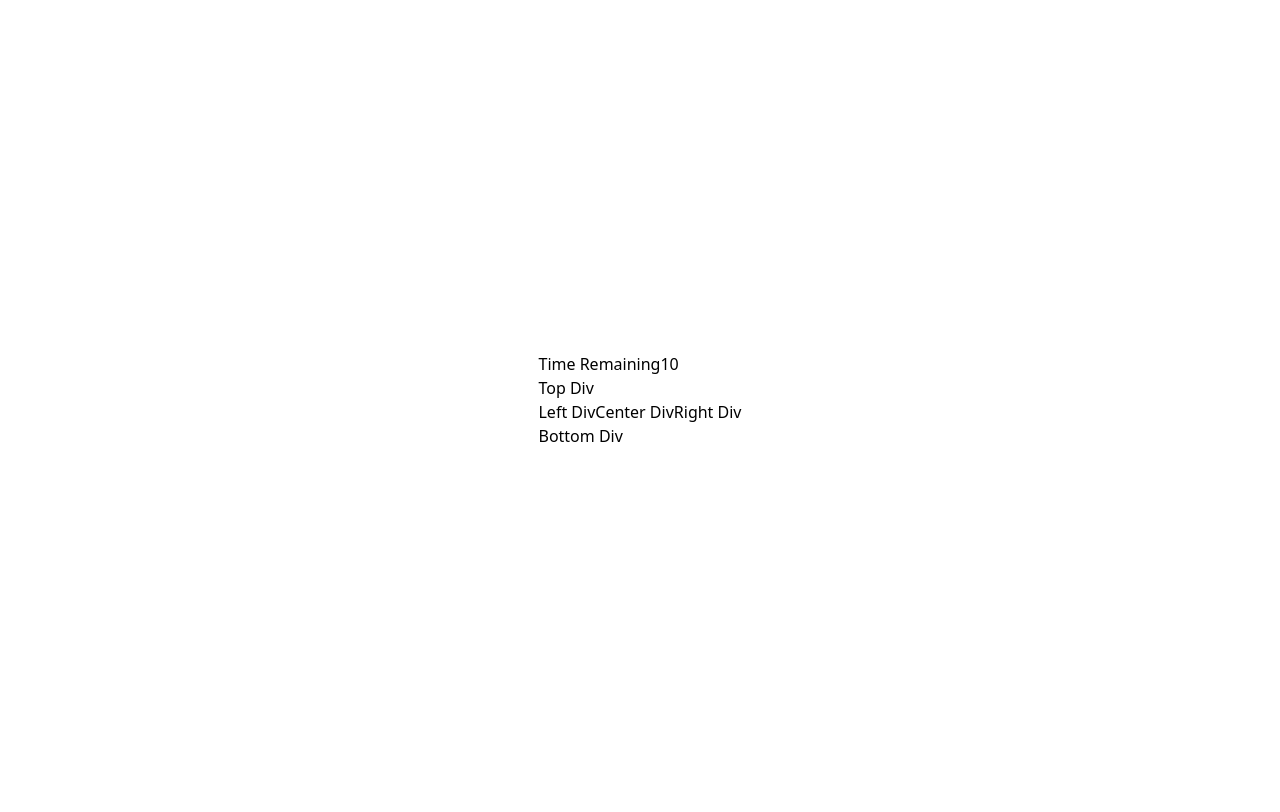
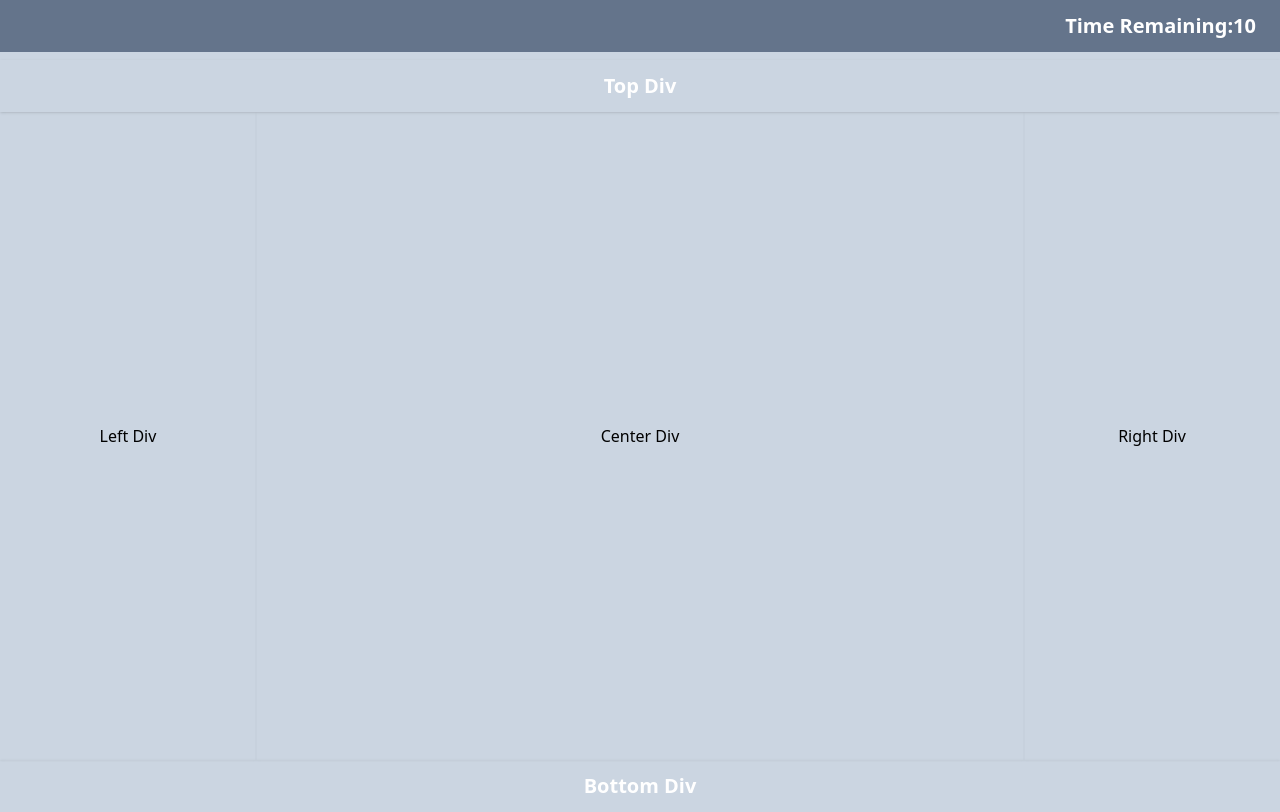
Before and after one commit to AnishBhardwajDeorwine/Game1, a React (Create React App) app: page / in a window 1280 px wide. Both pictures are taken after a click on the button "Play". Built offline with nearby package versions, Linux system fonts and the light colour scheme.

Commit message:
UI Handled

```diff
--- a/src/App.jsx
+++ b/src/App.jsx
@@ -3,7 +3,7 @@ import { MainScreen } from "./components/MainScreen";
 
 const App = () => {
   return (
-    <div>
+    <div className=" min-h-screen bg-slate-300">
       <MainScreen />
     </div>
   );
--- a/src/components/GameScreen.jsx
+++ b/src/components/GameScreen.jsx
@@ -2,17 +2,31 @@ import React, { useContext } from "react";
 import { AppContext } from "./context/AppContext";
 
 export const GameScreen = () => {
-  const { time } = useContext(AppContext);
+  const { countDown } = useContext(AppContext);
   return (
-    <div className="flex flex-col ">
-      <div>Time Remaining{time?.current}</div>
-      <div>Top Div</div>
-      <div className=" flex">
-        <div>Left Div</div>
-        <div>Center Div</div>
-        <div>Right Div</div>
+    <div className="flex flex-col   gap-2 ">
+      <div className=" text-right font-bold text-white px-3 sm:px-6 bg-slate-500 py-3 sm:text-xl">
+        Time Remaining:{countDown}
       </div>
-      <div>Bottom Div</div>
+      <div className=" flex  flex-col justify-between h-[calc(100vh-48px)]">
+        <div className=" shadow text-xl font-bold text-white text-center py-3">
+          Top Div
+        </div>
+        <div className=" flex h-full ">
+          <div className=" flex-1 flex items-center justify-center shadow-sm">
+            Left Div
+          </div>
+          <div className=" flex-[3] flex items-center justify-center text-center shadow-sm">
+            Center Div
+          </div>
+          <div className=" flex-1 shadow-sm text-center flex items-center justify-center">
+            Right Div
+          </div>
+        </div>
+        <div className="shadow text-xl font-bold text-white text-center py-3">
+          Bottom Div
+        </div>
+      </div>
     </div>
   );
 };
--- a/src/components/MainScreen.jsx
+++ b/src/components/MainScreen.jsx
@@ -9,14 +9,16 @@ export const MainScreen = () => {
     startGame();
   }
   return (
+    <div>
+      {!play ? (
         <div className=" flex items-center justify-center w-screen h-screen">
-      {!play ? (
           <button
             className=" px-10 py-3 font-bold bg-slate-600 "
             onClick={() => playStart()}
           >
             Play
           </button>
+        </div>
       ) : (
         <GameScreen />
       )}
--- a/src/components/context/AppContext.js
+++ b/src/components/context/AppContext.js
@@ -1,4 +1,4 @@
-import { createContext, useRef, useState } from "react";
+import { createContext, useEffect, useState } from "react";
 
 export const AppContext = createContext();
 export default function AppContextProvider({ children }) {
@@ -46,30 +46,15 @@ export default function AppContextProvider({ children }) {
   ];
   const [play, setPlay] = useState(false);
   const [win, setWin] = useState("");
-  const time = useRef(10);
-  let timeoutID;
-  function starttInterval() {
-    timeoutID = setTimeout(() => {
-      if (time.current === 0) {
-        setPlay(false);
-        setWin(false);
-        removeInterval();
-      }
-      time.current = time.current - 1;
-      console.log(time.current);
-    }, 1000);
-  }
-  function removeInterval() {
-    clearInterval(timeoutID);
-  }
+  const [countDown, setCountdown] = useState(10);
+
   function startGame() {
     console.log("App Started ");
     setPlay(true);
-    starttInterval();
   }
   const value = {
     play,
-    time,
+    countDown,
     setPlay,
     startGame,
   };
```
Lines whose indentation alone changed are shown as unchanged.
